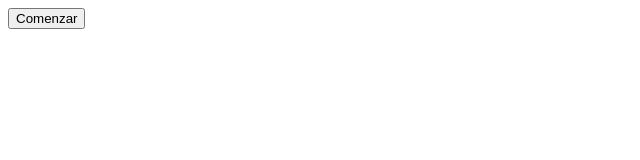
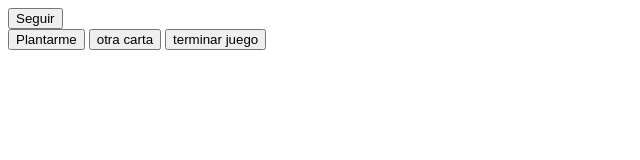
Before and after one commit to alexbaaaa/BlackJack, a website with bundled scripts: page index.html in a window 1280 px wide. Both pictures are taken after a click on the button "Comenzar". Shown: the whole page, without its empty margins (0-640 px from the left). Built offline with nearby package versions, Linux system fonts and the light colour scheme.

Commit message:
Estructura de la jugabilidad

```diff
--- a/index.html
+++ b/index.html
@@ -7,6 +7,10 @@
 </head>
 <body>
     <button id="button">Comenzar</button>
+    <button id="button2" style="display: none;">Seguir</button>
+    <button>Plantarme</button>
+    <button>otra carta</button>
+    <button>terminar juego</button>
     <h1></h1>
     <script type="module" src="index.js"></script>
 </body>
--- a/index.js
+++ b/index.js
@@ -1,10 +1,17 @@
-import {Deck} from './modules/deck.js';
-import {Play} from './modules/play.js';
+import {Game} from './modules/game.js';
 
-let deck = new Deck(); // Esto loego sera un get de la clase Deck
-let discard = []; //Esto despues ser un get de la clase Deck
-let hand = []; //Esto despues ser un get de la clase Deck
+// let deck = new Deck(); // Esto loego sera un get de la clase Deck
+// let discard = []; //Esto despues ser un get de la clase Deck
+// let hand = []; //Esto despues ser un get de la clase Deck
 
 document.getElementById('button').addEventListener('click', () =>{
-    let play = new Play(deck.getDeck(),discard,hand);
+    let game  = new Game();
+    game.initGame();
+    document.getElementById('button').style.display = 'none';
+    let button2 = document.getElementById('button2');
+    button2.style.display = 'block';
+    button2.addEventListener("click", () =>{
+        game.initGame();
+    });
+
 });
--- a/modules/deck.js
+++ b/modules/deck.js
@@ -1,12 +1,15 @@
 class Deck {
     constructor(){
-        this.deck = [1,2,3,4,5,6,7,8,9,10,11,12,13,14,15,16,17,18];
-        this.hand = [];
+        this._deck = [1,2,3,4,5,6,7,8,9,10,11,12,13,14,15,16,17,18];
+        this._hand = [];
         this.discard = [];
     }
-    getDeck(){
-        return this.deck;
+    get deck(){
+        return this._deck;
     }
 
+    get hand(){
+        return this._hand;
+    }
 }
 export {Deck}
--- /dev/null
+++ b/modules/game.js
@@ -0,0 +1,29 @@
+import {Deck} from './deck.js';
+
+class Game {
+    constructor() {
+        this.deckGame = new Deck();
+
+    }
+
+    initGame(){
+        this.ramdon =  Math.floor(Math.random()*this.deckGame._deck.length);
+        this.valorR = this.deckGame.deck.splice(this.ramdon.floor,1);
+        this.deckGame._hand.push(this.valorR);
+        //discard.push(this.valorR);
+
+        this.ramdon =  Math.floor(Math.random()*this.deckGame._deck.length);
+        this.valorR = this.deckGame.deck.splice(this.ramdon.floor,1);
+        this.deckGame._hand.push(this.valorR);
+        //discard.push(this.valorR);
+
+
+
+        console.log('numero ramdom: '+this.ramdon);
+        console.log('baraja'+this.deckGame.deck);
+        //console.log('descartes'+discard);
+        console.log(this.deckGame._hand);
+    }
+}
+
+export {Game}
--- a/modules/play.js
+++ /dev/null
@@ -1,24 +0,0 @@
-class Play {
-    constructor(deck,discard,hand) {
-
-        this.ramdon =  Math.floor(Math.random()*deck.length);
-        this.valorR = deck.splice(this.ramdon.floor,1);
-        hand.push(this.valorR);
-        discard.push(this.valorR);
-
-        this.ramdon =  Math.floor(Math.random()*deck.length);
-        this.valorR = deck.splice(this.ramdon.floor,1);
-        hand.push(this.valorR);
-        discard.push(this.valorR);
-
-
-
-        console.log('numero ramdom: '+this.ramdon);
-        console.log('baraja'+deck);
-        console.log('descartes'+discard);
-        console.log(hand);
-    }
-
-}
-
-export {Play}
```
Also changed, not shown: modules/player.js (added, +8 -0 lines), modules/ui.js (line endings or trailing spaces).
